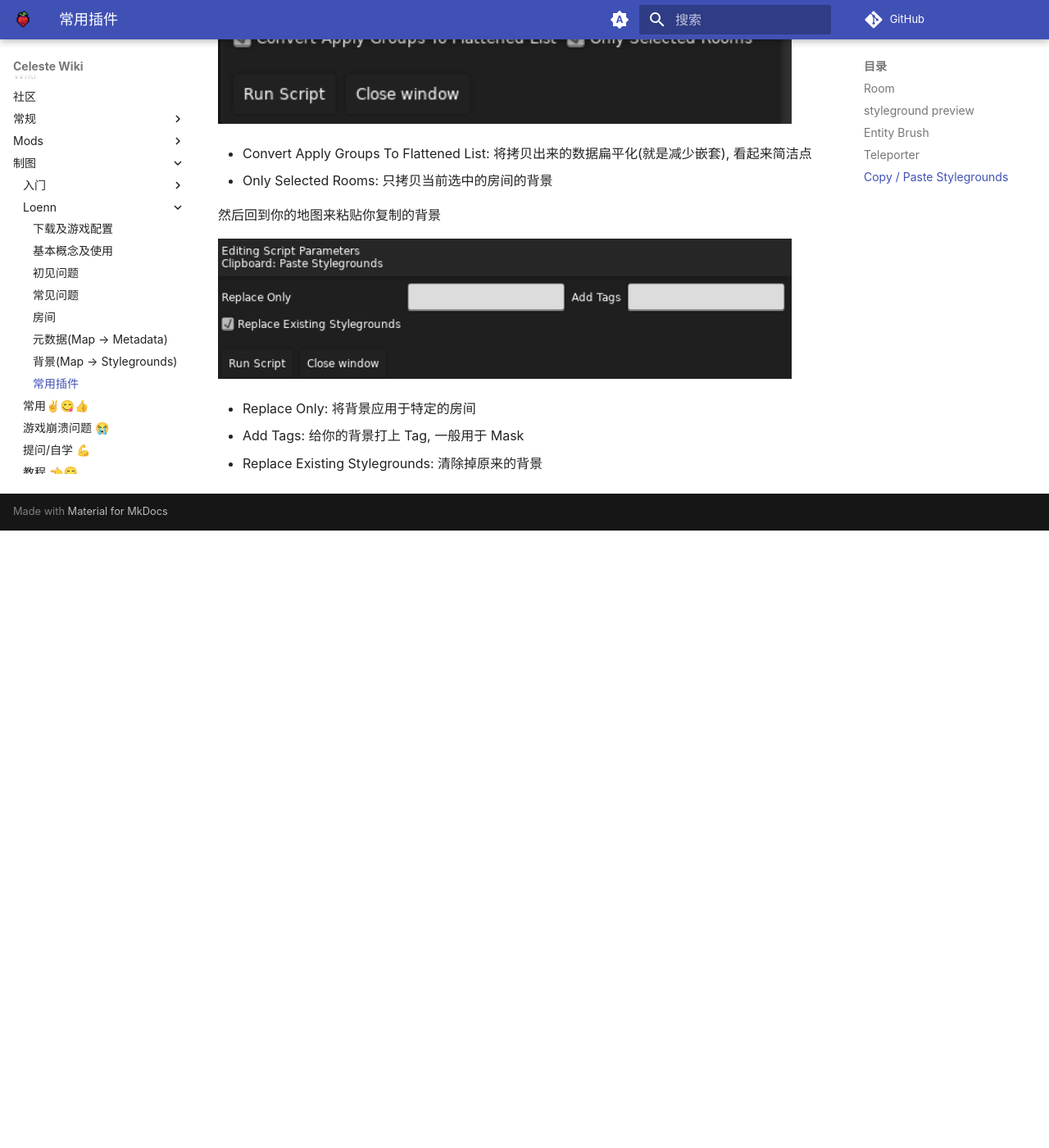
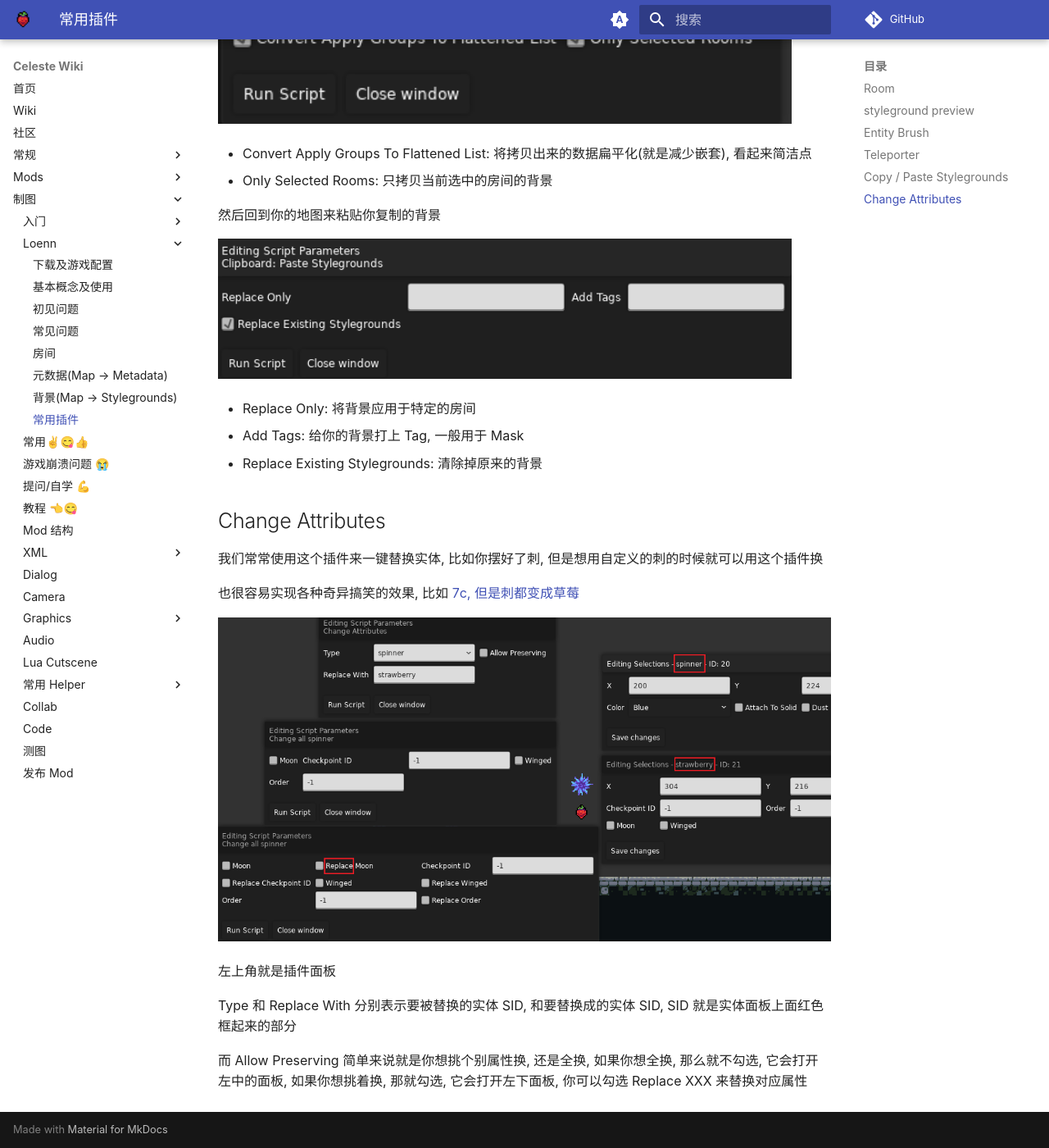
Before and after one commit to LuckyBoy-7/CelesteWikiModule, an MkDocs documentation site: the page built from docs/mappings/loenn/plugins.md, in a window 1280 px wide and 1400 px high, scrolled down 1708 px. Shown: the whole window at 82% size. Built offline with MkDocs 1.6.1 and Material for MkDocs 9.7.7, drawn with Linux system fonts in a browser that asks for light colours; comment, search, counter and statistics services are not loaded; before the commit the page ends 2355 px from its top, so only the background shows below that.

Commit message:
添加 Loenn 常用插件

```diff
--- a/docs/mappings/loenn/plugins.md
+++ b/docs/mappings/loenn/plugins.md
@@ -44,3 +44,17 @@
 * Replace Only: 将背景应用于特定的房间
 * Add Tags: 给你的背景打上 Tag, 一般用于 Mask
 * Replace Existing Stylegrounds: 清除掉原来的背景
+
+## Change Attributes
+
+我们常常使用这个插件来一键替换实体, 比如你摆好了刺, 但是想用自定义的刺的时候就可以用这个插件换
+
+也很容易实现各种奇异搞笑的效果, 比如 [7c, 但是刺都变成草莓](https://www.bilibili.com/video/BV1fj411b7Vt)
+
+![change_attribute_panel](../../assets/mappings/Loenn/plugins/change_attribute_panel.png){style="width: 1000px; title="123"}
+
+左上角就是插件面板
+
+Type 和 Replace With 分别表示要被替换的实体 SID, 和要替换成的实体 SID, SID 就是实体面板上面红色框起来的部分
+
+而 Allow Preserving 简单来说就是你想挑个别属性换, 还是全换, 如果你想全换, 那么就不勾选, 它会打开左中的面板, 如果你想挑着换, 那就勾选, 它会打开左下面板, 你可以勾选 Replace XXX 来替换对应属性
```
Also changed, not shown: docs/mappings/start/must_do.md (+5 -0 lines), docs/assets/mappings/Loenn/plugins/change_attribute_panel.png (added).
